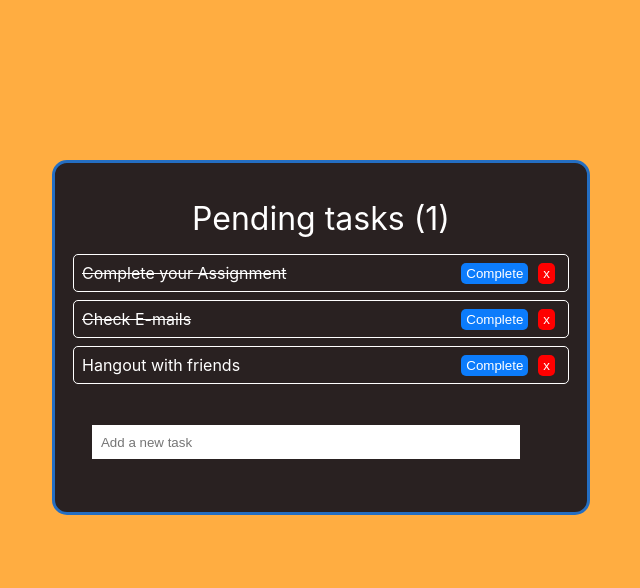
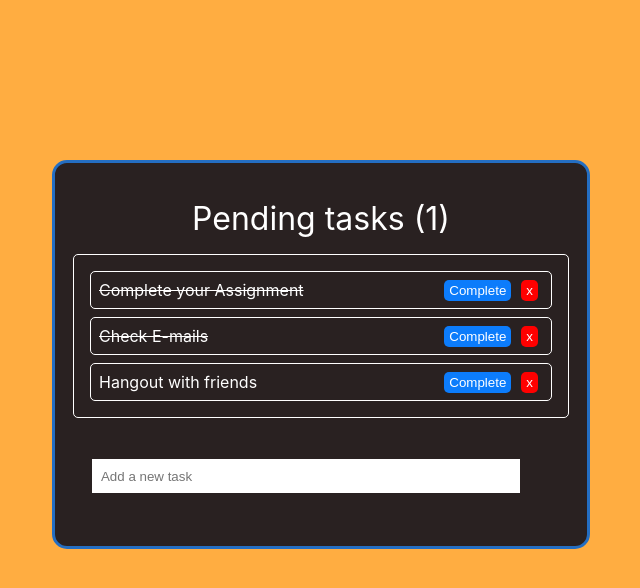
Before and after one commit to PrachiiGuptaa/Technetium-React_Assignments, a React (Create React App) app: page / in a window 1280 px wide. Shown: the top 588 px of the page, without its empty margins (319-959 px from the left). Built offline with nearby package versions, Linux system fonts and the light colour scheme.

Commit message:
solution19

```diff
--- a/src/Components/Atoms/Task.js
+++ b/src/Components/Atoms/Task.js
@@ -1,4 +1,4 @@
-import '../Styles/Styles.css';
+import React from "react";
 
 export default function Task({ task, index, completeTask, removeTask }) {
     return (
--- a/src/Components/Molecules/CreateTask.js
+++ b/src/Components/Molecules/CreateTask.js
@@ -1,5 +1,4 @@
 import React, { useState} from 'react';
-import '../Styles/Styles.css';
 
 export default function CreateTask({ addTask }) {
     const [value, setValue] = useState("");
--- a/src/Components/Organisms/Todo.js
+++ b/src/Components/Organisms/Todo.js
@@ -1,7 +1,7 @@
 import React, { useState, useEffect } from 'react';
 import Task from '../Atoms/Task';
 import CreateTask from '../Molecules/CreateTask';
-import '../Styles/Styles.css';
+import './Todo.css';
 
 function Todo() {
     const [tasksRemaining, setTasksRemaining] = useState(0);
@@ -43,7 +43,7 @@ function Todo() {
     return (
         <div className="todo-container">
             <div className="header">Pending tasks ({tasksRemaining})</div>
-            <div className="tasks">
+            <div className="task">
                 {tasks.map((task, index) => (
                     <Task
                     task={task}
```
Also changed, not shown: src/Components/Organisms/Todo.css (renamed from src/Components/Styles/Styles.css).
